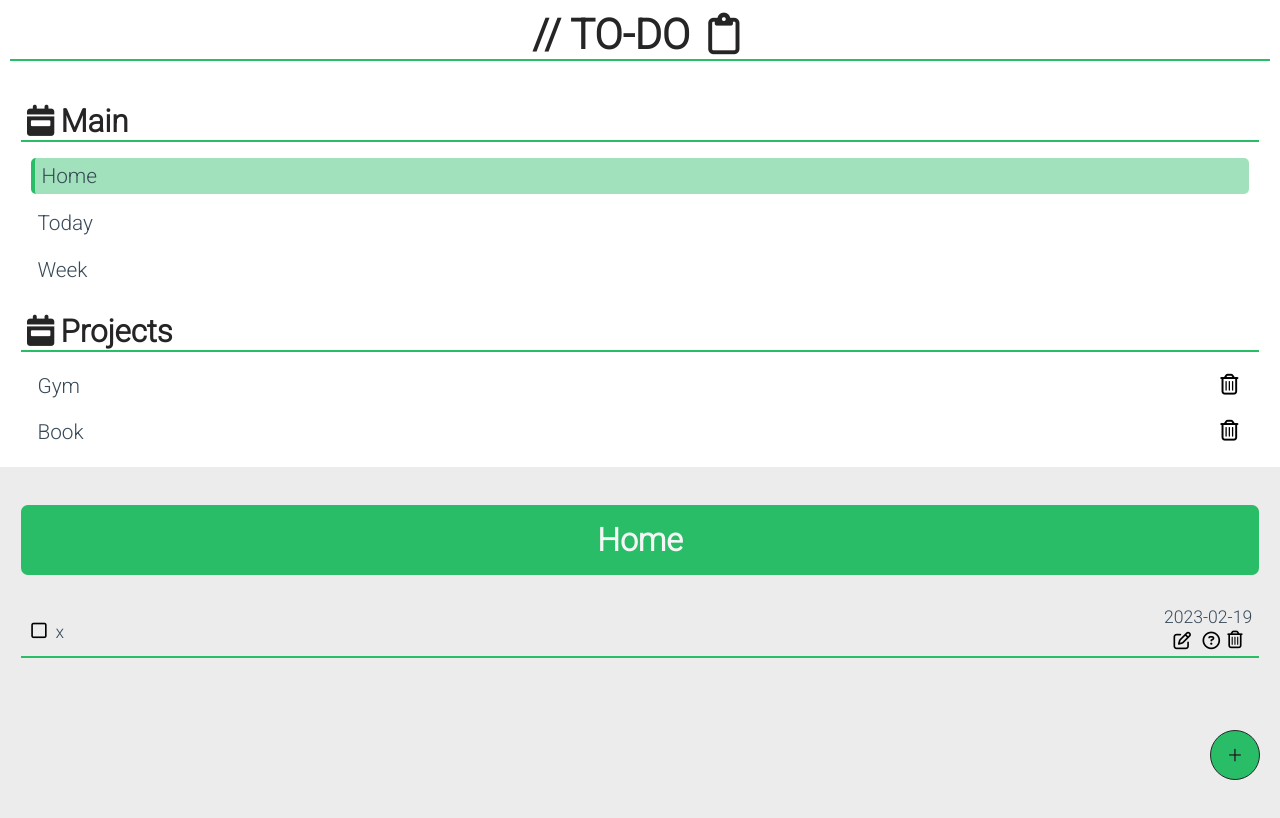
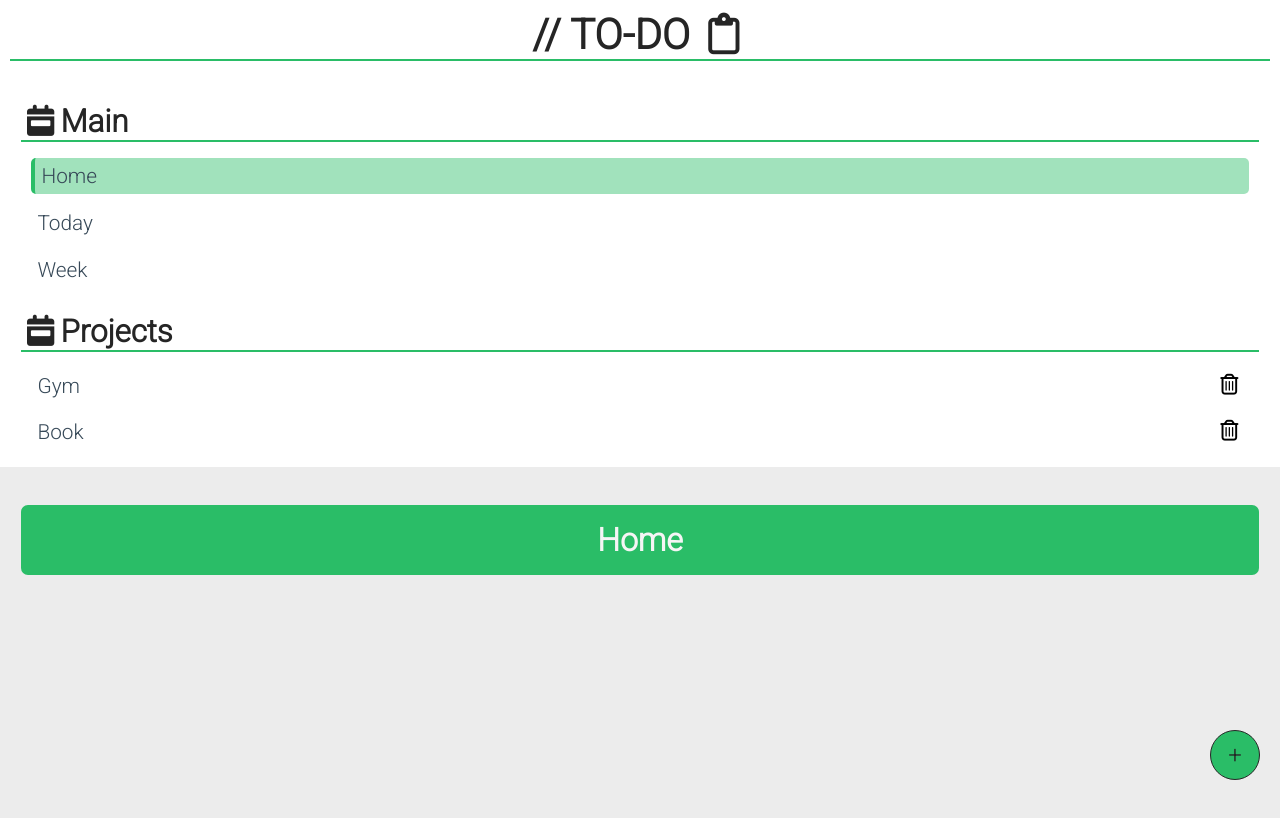
Before and after one commit to jaqubowsky/todo-list, a website built with webpack: page src/template.html in a window 1280 px wide. Built offline with nearby package versions, Linux system fonts and the light colour scheme; what uuid4 would draw is missing.

Commit message:
Delete sample todo and style strike when todo is complete

```diff
--- a/src/style.css
+++ b/src/style.css
@@ -150,6 +150,11 @@ i {
   margin: 0 0.3em;
 }
 
+.true {
+  text-decoration: line-through;
+  color: lightgrey;
+}
+
 /* PROJECT */
 
 .active-project-title {
--- a/src/template.html
+++ b/src/template.html
@@ -38,30 +38,7 @@
           </div>
           <div class="main-right">
             <h2 class="active-project-title" id="activeProjectTitle"></h2>
-            <div class="todo-container" id="todoContainer">
-              <div class="todo-item" id="248f4c98-8b3c-4276-af78-9b6e92634ad5">
-                <div class="todo-info">
-                  <button class="todo-btn checkbox-btn">
-                    <i class="fa-regular fa-square"></i>
-                  </button>
-                  <p class="todo-name">x</p>
-                </div>
-                <div class="todo-option">
-                  <p class="todo-date">2023-02-19</p>
-                  <div class="todo-option-btns">
-                    <button class="todo-btn edit-btn">
-                      <i class="fa-regular fa-pen-to-square"></i>
-                    </button>
-                    <button class="todo-btn btn-details">
-                      <i class="fa-regular fa-circle-question"></i>
-                    </button>
-                    <button class="todo-btn delete-todo-btn">
-                      <i class="fa-regular fa-trash-can delete-todo-btn"></i>
-                    </button>
-                  </div>
-                </div>
-              </div>
-            </div>
+            <div class="todo-container" id="todoContainer"></div>
             <button class="btn add-btn">+</button>
           </div>
         </div>
```
